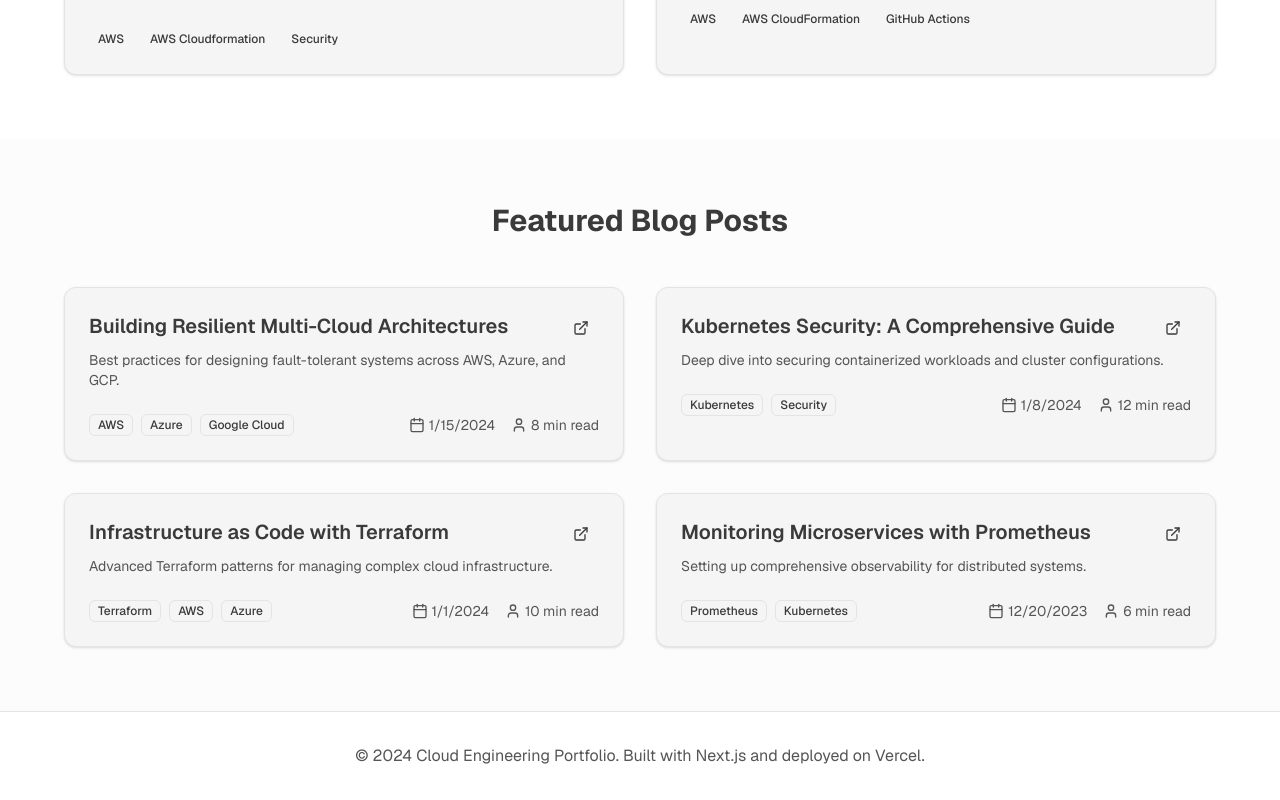
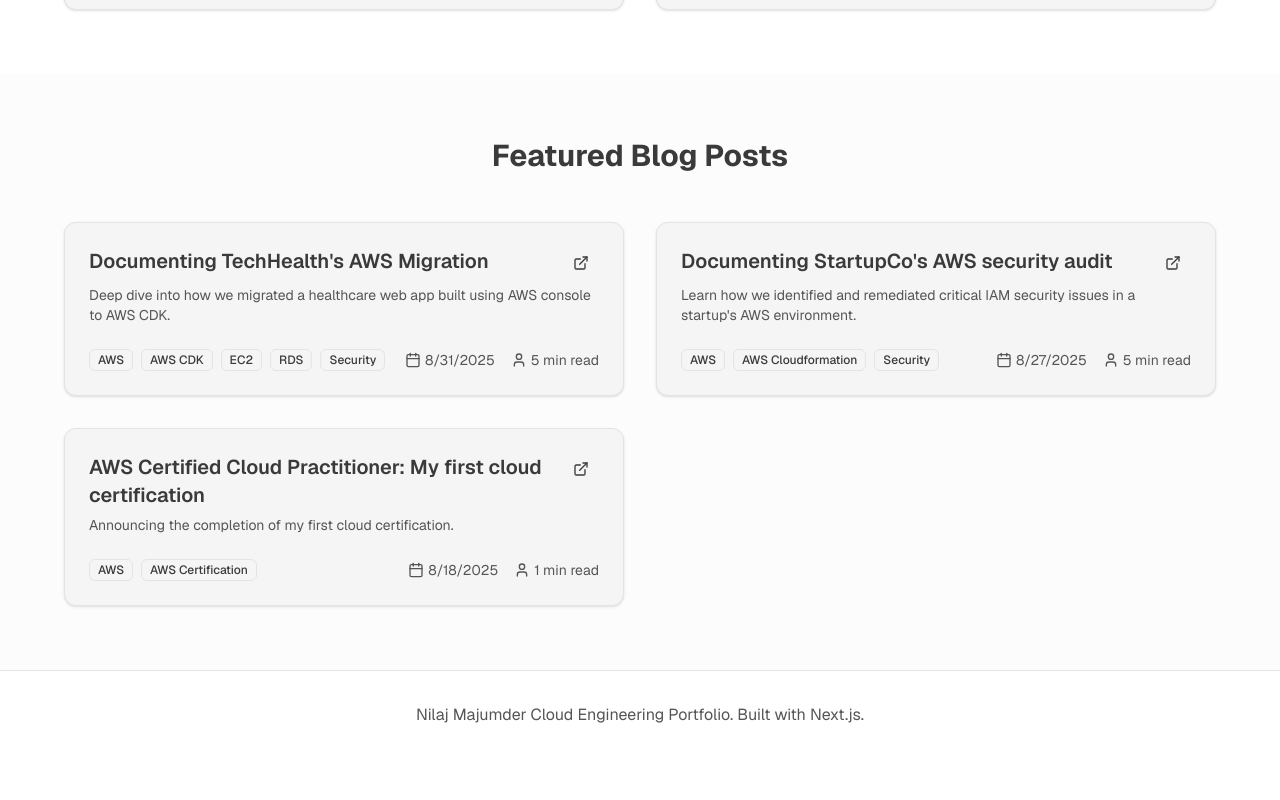
Before and after one commit to Nilaj0914/Amplify-Portfolio-website, a Next.js app in the folder website_portfolio/website/: page / in a window 1280 px wide. Shown: the part 1475-2275 px from the top of the page. After the commit the page ends 2234 px from the top, so only its background shows below. Built offline with nearby package versions, Linux system fonts and the light colour scheme.

Commit message:
updated external links on website

```diff
--- a/website_portfolio/website/app/layout.tsx
+++ b/website_portfolio/website/app/layout.tsx
@@ -24,7 +24,7 @@ export default function RootLayout({
       <body suppressHydrationWarning= {true} className={`font-sans ${GeistSans.variable} ${GeistMono.variable}`}>
         <ContactProvider>
           <Suspense fallback={<div>Loading...</div>}>
-            { <Navigation /> }
+            {/* <Navigation /> */}
             {children}
           </Suspense>
         </ContactProvider>
--- a/website_portfolio/website/app/page.tsx
+++ b/website_portfolio/website/app/page.tsx
@@ -7,6 +7,7 @@ import { Badge } from "@/components/ui/badge"
 import { Github, Linkedin, Mail, ExternalLink, Cloud, Server, Database, Shield, Calendar, User } from "lucide-react"
 import Image from "next/image"
 import { useContact } from "@/contexts/contact-context"
+import { link } from "fs"
 
 export default function Portfolio() {
   const [selectedFilter, setSelectedFilter] = useState<string>("All")
@@ -32,7 +33,7 @@ export default function Portfolio() {
       link: "https://github.com/Nilaj0914/TechHealth-AWS-Migration",
     },
     {
-      title: "StartupCo IAM Security Audit",
+      title: "StartupCo AWS Security Audit",
       description:
         "A case study project invoving a comprehensive security audit of a Startup's AWS IAM permission policies and roles to identify and remediate potential vulnerabilities.",
       technologies: ["AWS", "AWS Cloudformation", "Security"],
@@ -50,33 +51,37 @@ export default function Portfolio() {
   ]
 
   const blogPosts = [
-    {
+    /*{
       title: "Building Resilient Multi-Cloud Architectures",
       description: "Best practices for designing fault-tolerant systems across AWS, Azure, and GCP.",
       date: "2024-01-15",
       categories: ["AWS", "Azure", "Google Cloud"],
       readTime: "8 min read",
+      link: "https://medium.com/@nilaj.majumder0814/got-my-first-cloud-certification-3939faad9a10"
+    },*/
+    {
+      title: "Documenting TechHealth's AWS Migration",
+      description: "Deep dive into how we migrated a healthcare web app built using AWS console to AWS CDK.",
+      date: "August 31,2025",
+      categories: ["AWS", "AWS CDK", "EC2", "RDS", "Security"],
+      readTime: "5 min read",
+      link: "https://medium.com/@nilaj.majumder0814/techhealth-migration-modernizing-a-healthcare-web-app-on-aws-with-the-cdk-15ef12c907d2"
     },
     {
-      title: "Kubernetes Security: A Comprehensive Guide",
-      description: "Deep dive into securing containerized workloads and cluster configurations.",
-      date: "2024-01-08",
-      categories: ["Kubernetes", "Security"],
-      readTime: "12 min read",
+      title: "Documenting StartupCo's AWS security audit",
+      description: "Learn how we identified and remediated critical IAM security issues in a startup's AWS environment.",
+      date: "August 27,2025",
+      categories: ["AWS", "AWS Cloudformation", "Security"],
+      readTime: "5 min read",
+      link: "https://medium.com/@nilaj.majumder0814/from-chaos-to-control-fixing-a-startups-aws-security-debt-5fd0dceb67a6"
     },
     {
-      title: "Infrastructure as Code with Terraform",
-      description: "Advanced Terraform patterns for managing complex cloud infrastructure.",
-      date: "2024-01-01",
-      categories: ["Terraform", "AWS", "Azure"],
-      readTime: "10 min read",
-    },
-    {
-      title: "Monitoring Microservices with Prometheus",
-      description: "Setting up comprehensive observability for distributed systems.",
-      date: "2023-12-20",
-      categories: ["Prometheus", "Kubernetes"],
-      readTime: "6 min read",
+      title: "AWS Certified Cloud Practitioner: My first cloud certification",
+      description: "Announcing the completion of my first cloud certification.",
+      date: "August 18,2025",
+      categories: ["AWS", "AWS Certification"],
+      readTime: "1 min read",
+      link: "https://medium.com/@nilaj.majumder0814/got-my-first-cloud-certification-3939faad9a10"
     },
   ]
 
@@ -265,9 +270,14 @@ communication, problem-solving and collaboration.
                   <div className="flex items-start justify-between">
                     <CardTitle className="text-xl text-card-foreground">{blog.title}</CardTitle>
                     <Button variant="ghost" size="sm" asChild>
+                      {/* This is temporary until I write my own blogs, this will link to my Medium blog posts
                       <a href={`/blog/${blog.title.toLowerCase().replace(/\s+/g, "-")}`}>
                         <ExternalLink className="w-4 h-4" />
+                      </a>*/}
+                      <a href={blog.link} target="_blank" rel="noopener noreferrer">
+                        <ExternalLink className="w-4 h-4" />
                       </a>
+                      {/*Delete lines 277-279 when writing your own blogs and uncomment lines 273-276*/}
                     </Button>
                   </div>
                   <CardDescription className="text-muted-foreground">{blog.description}</CardDescription>
@@ -308,7 +318,7 @@ communication, problem-solving and collaboration.
       <footer className="border-t border-border py-8 bg-background">
         <div className="container mx-auto px-6 text-center">
           <p className="text-muted-foreground">
-            © 2024 Cloud Engineering Portfolio. Built with Next.js and deployed on Vercel.
+            Nilaj Majumder Cloud Engineering Portfolio. Built with Next.js.
           </p>
         </div>
       </footer>
```
